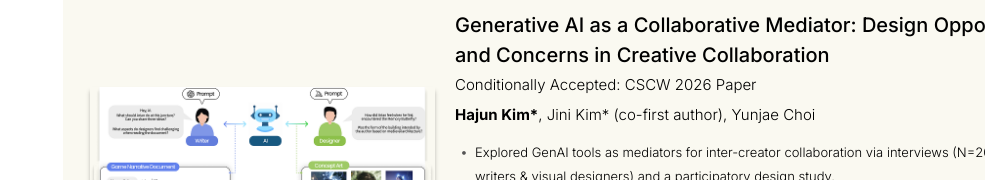
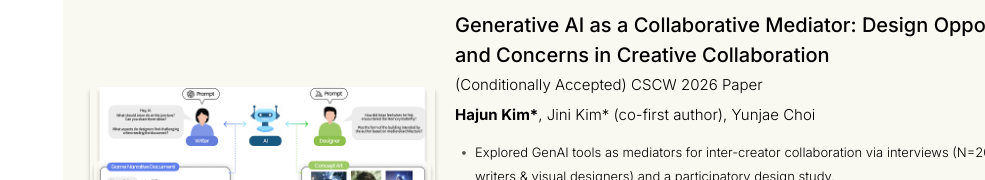
Before and after one commit to HajunKim/my-portfolio, a Next.js app: page /Research in a window 1280 px wide. Shown: the part 2144-2324 px from the top of the page, without its empty margins (295-1280 px from the left). Built offline with nearby package versions, Linux system fonts and the light colour scheme.

Commit message:
update cscw

```diff
--- a/src/app/(main)/Research/page.tsx
+++ b/src/app/(main)/Research/page.tsx
@@ -19,7 +19,7 @@ const publicationData = [
   {
     id: 2,
     title: 'Generative AI as a Collaborative Mediator: Design Opportunities, and Concerns in Creative Collaboration',
-    context: 'CSCW 2026 Paper',
+    context: '(Conditionally Accepted) CSCW 2026 Paper',
     authors: (
       <>
         <span className={styles.pubAuthor}>Hajun Kim*</span>, Jini Kim* (co-first author), Yunjae Choi
--- a/src/app/(main)/project/collaborative-mediator/page.tsx
+++ b/src/app/(main)/project/collaborative-mediator/page.tsx
@@ -14,7 +14,7 @@ export default function ProjectMediatorPage() {
             Generative AI as a Collaborative Mediator: Design Opportunities, and Concerns in Creative Collaboration
           </h1>
           <p className={styles.projectDetailSubtitle}>
-            (Conditionally Accepted) CSCW 26: Proceedings of the CHI Conference on Human Factors in Computing Systems
+            (Conditionally Accepted) CSCW 26: The ACM Conference on Computer-Supported Cooperative Work and Social Computing
             <br />
             <span className={styles.projectDetailAuthor}>Hajun Kim*</span>, Jini Kim<span className={styles.projectDetailAuthor}>*</span> (co-first author), Yunjae Choii<span className={styles.projectDetailAuthor}></span>
           </p>
--- a/src/app/components/SelectedResearch.js
+++ b/src/app/components/SelectedResearch.js
@@ -37,7 +37,7 @@ const projectData = [
     shadowType: 'boxShadow',
     link: '/project/collaborative-mediator',
     title: 'Generative AI as a Collaborative Mediator: Design Opportunities, and Concerns in Creative Collaboration',
-    context: 'Conditionally Accepted: CSCW 2026 Paper',
+    context: '(Conditionally Accepted) CSCW 2026 Paper',
     authors: (
       <>
         <span className={styles.author}>Hajun Kim*</span>, Jini Kim* (co-first author), Yunjae Choi
```
